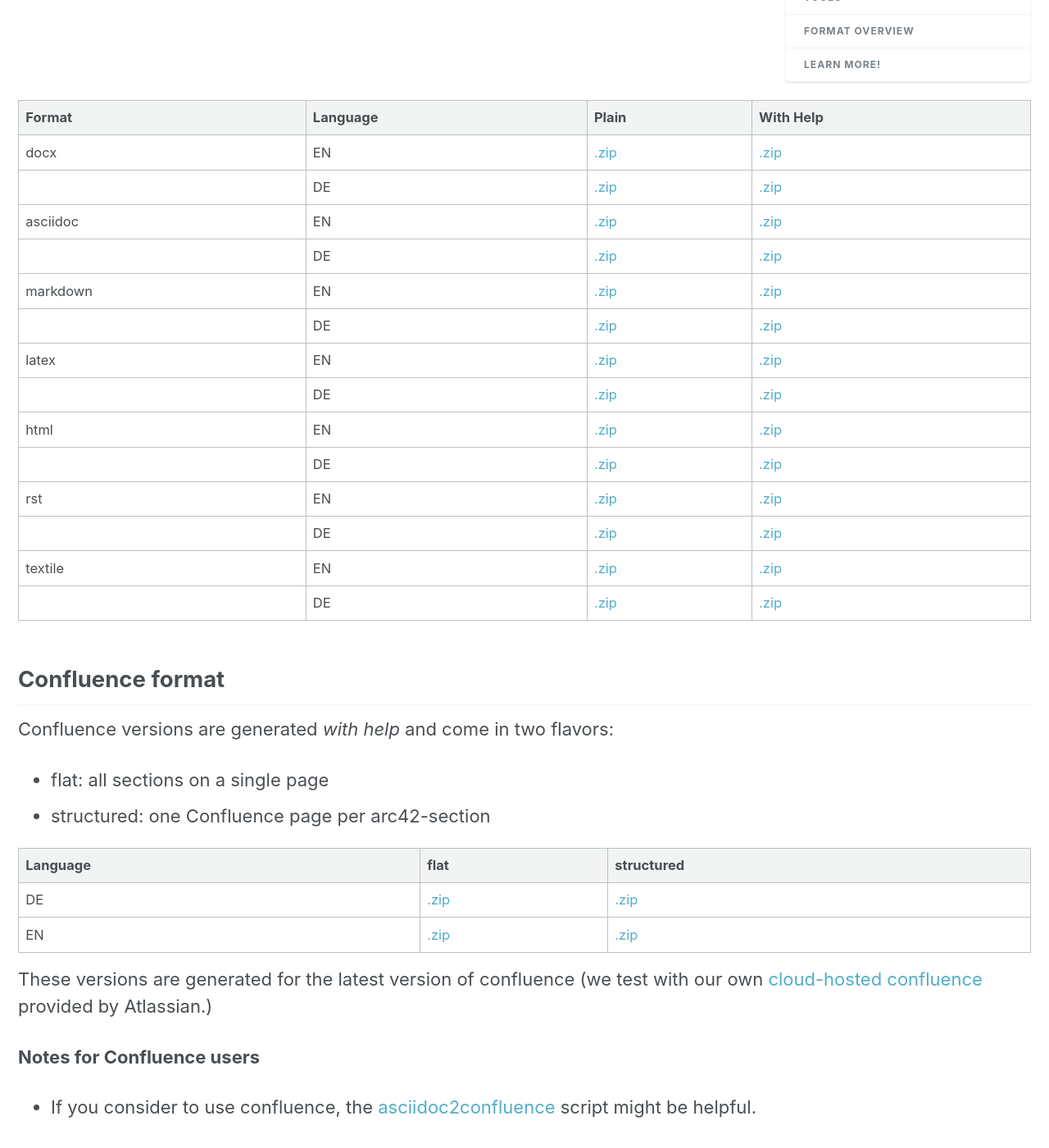
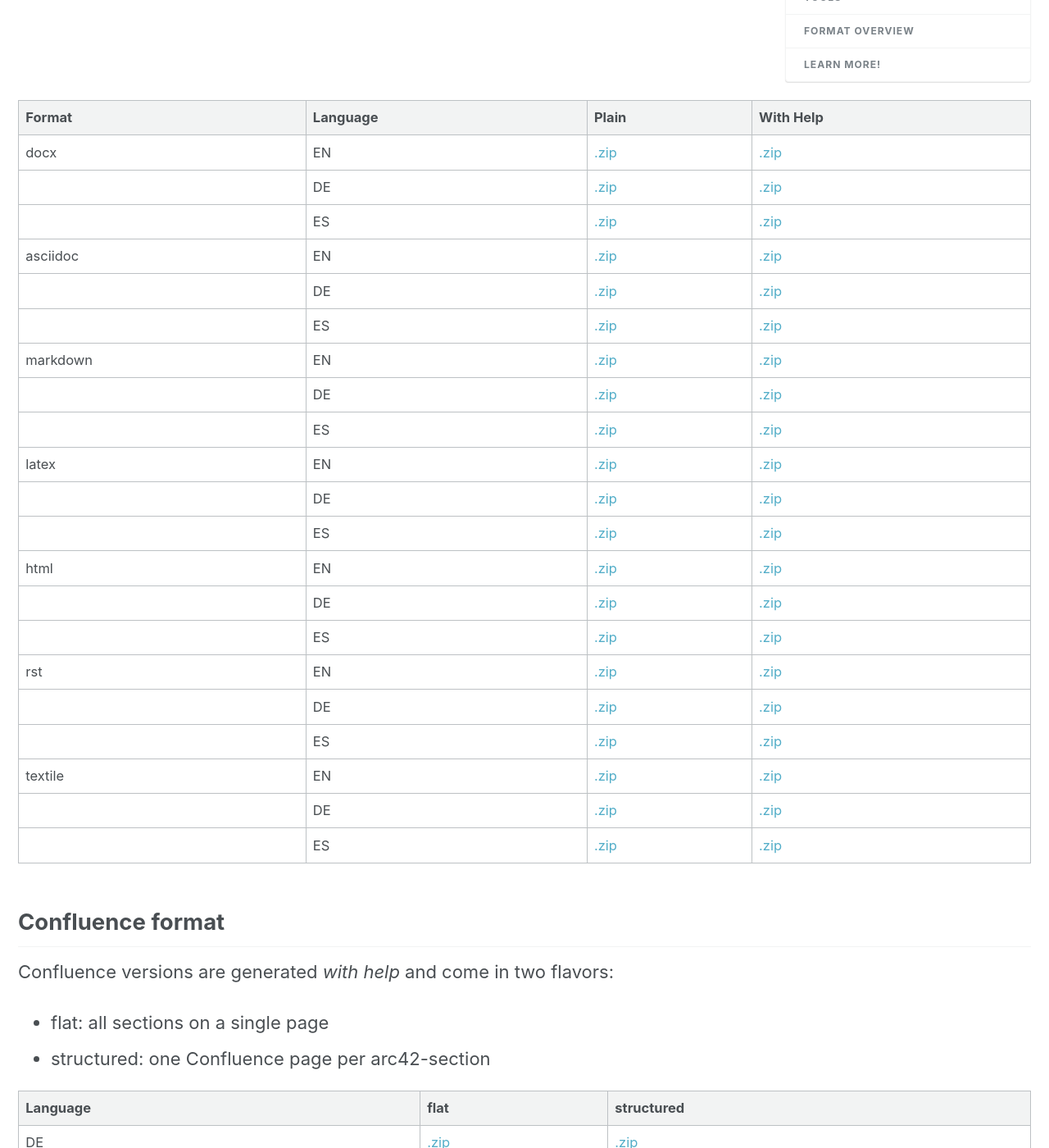
Before and after one commit to arc42/arc42.org-site, a Jekyll site: the page built from _pages/download.md, in a window 1280 px wide and 1400 px high, scrolled down 821 px. Shown: the whole window at 82% size. Built offline with Jekyll 4.4.1, drawn with Linux system fonts in a browser that asks for light colours; comment, search, counter and statistics services are not loaded.

Commit message:
fix for #98 - reference spanish templates from arc42.org
Note: I did this "blind" because I have no local jekyll currently on my machine

```diff
--- a/_pages/download.md
+++ b/_pages/download.md
@@ -34,6 +34,7 @@ various [formats]({{page.url}}#format-overview) for various tools. For an overvi
 |--------|----------|-------|-----------|
 {% for format in formats %}| {{ format }} | EN | {% for type in types %} [.zip]({{PREFIX}}EN-{{type}}-{{format}}.zip) |{% endfor %}
 |  | DE | {% for type in types %} [.zip]({{PREFIX}}DE-{{type}}-{{format}}.zip) |{% endfor %}
+|  | ES | {% for type in types %} [.zip]({{PREFIX}}ES-{{type}}-{{format}}.zip) |{% endfor %}
 {% endfor %}
 
 ## Confluence format
@@ -48,6 +49,7 @@ two flavors:
 |----------|------|------------|
 | DE | [.zip]({{PREFIX}}DE-withhelp-confluenceFlat.zip) | [.zip]({{PREFIX}}DE-withhelp-confluenceStructured.zip) |
 | EN | [.zip]({{PREFIX}}EN-withhelp-confluenceFlat.zip) | [.zip]({{PREFIX}}EN-withhelp-confluenceStructured.zip) |
+| ES | [.zip]({{PREFIX}}ES-withhelp-confluenceFlat.zip) | [.zip]({{PREFIX}}ES-withhelp-confluenceStructured.zip) |
 
 These versions are generated for the latest version of confluence
 (we test with our own [cloud-hosted confluence](https://arc42-template.atlassian.net/)
```
